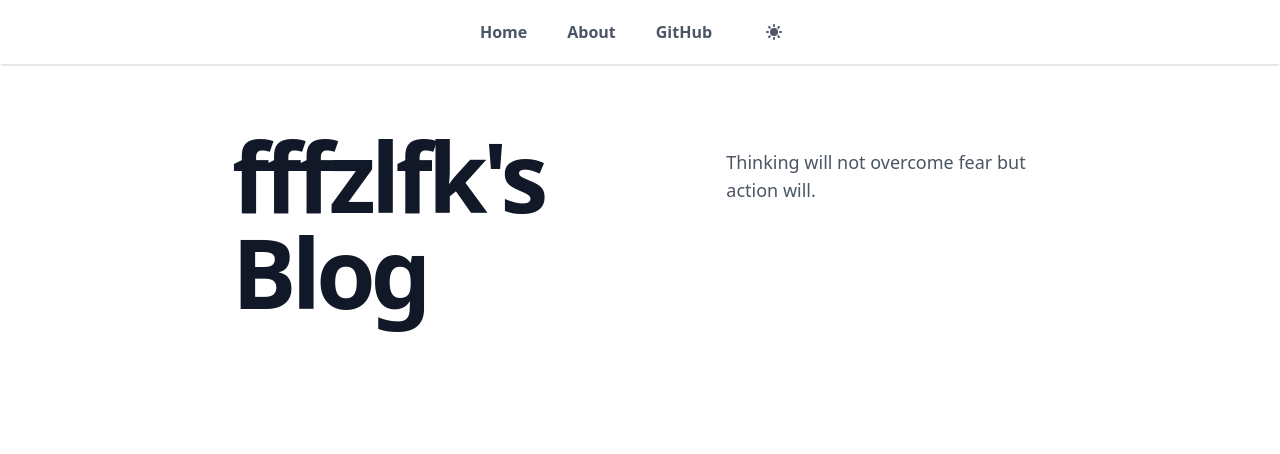
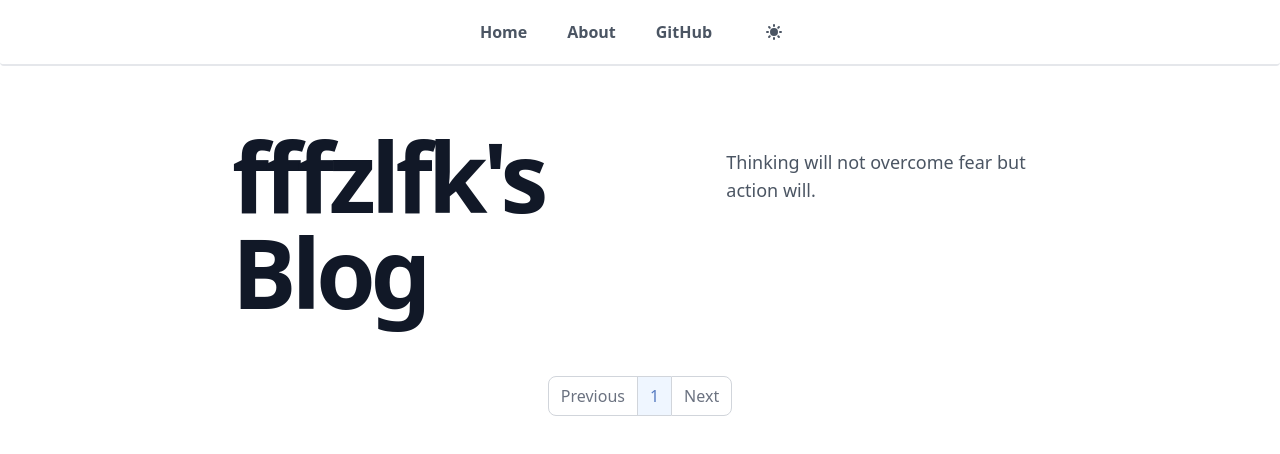
Before and after one commit to fffzlfk/blog, a Next.js app: page / in a window 1280 px wide. Shown: the top 454 px of the page. Built offline with nearby package versions, Linux system fonts and the light colour scheme; what path would draw is missing.

Commit message:
Feat pagination

```diff
--- a/components/container.js
+++ b/components/container.js
@@ -1,3 +1,3 @@
 export default function Container({ children }) {
-  return <div className="container mx-auto px-10 pt-16 max-w-4xl mb-12">{children}</div>
+  return <div className="container mx-auto px-10 pt-16 max-w-4xl mb-12 flex flex-col justify-center items-center">{children}</div>
 }
--- /dev/null
+++ b/components/pagination.js
@@ -0,0 +1,45 @@
+function Item({ number, onClick, isCurPage }) {
+    return <li><a
+        href="#"
+        id={number}
+        onClick={onClick}
+        className={isCurPage ? "py-2 px-3 text-[#577BC1] bg-blue-50 border border-gray-300 hover:bg-blue-100 hover:text-blue-700 dark:border-gray-700 dark:bg-gray-900 dark:text-white" : "py-2 px-3 leading-tight text-gray-500 bg-white border border-gray-300 hover:bg-gray-100 hover:text-gray-700 dark:bg-gray-800 dark:border-gray-700 dark:text-gray-400 dark:hover:bg-gray-700 dark:hover:text-white"}>
+        {number}
+    </a></li>
+}
+
+export default function Pagination({ count, page, setPage }) {
+    const items = Array(count)
+        .fill(null)
+        .map((_, i) =>
+            <Item
+                number={i + 1}
+                key={i + 1}
+                onClick={e => setPage(p => parseInt(e.target.id))}
+                isCurPage={i + 1 === page} />
+        );
+
+    const onPrevious = () => {
+        if (page > 1) {
+            setPage(page => page - 1);
+            window.location.replace('#');
+        }
+    }
+
+    const onNext = () => {
+        if (page < count) {
+            setPage(page => page + 1);
+            window.location.replace('#');
+        }
+    }
+
+    return (
+        <nav className="">
+            <ul className="inline-flex -space-x-px">
+                <li key={0}><a onClick={onPrevious} className="select-none py-2 px-3 ml-0 leading-tight text-gray-500 bg-white rounded-l-lg border border-gray-300 hover:bg-gray-100 hover:text-gray-700 dark:bg-gray-800 dark:border-gray-700 dark:text-gray-400 dark:hover:bg-gray-700 dark:hover:text-white">Previous</a></li>
+                {items}
+                <li key={count + 1}><a onClick={onNext} className="select-none py-2 px-3 leading-tight text-gray-500 bg-white rounded-r-lg border border-gray-300 hover:bg-gray-100 hover:text-gray-700 dark:bg-gray-800 dark:border-gray-700 dark:text-gray-400 dark:hover:bg-gray-700 dark:hover:text-white">Next</a></li>
+            </ul>
+        </nav>
+    )
+}
--- a/pages/index.js
+++ b/pages/index.js
@@ -8,8 +8,16 @@ import { HOME_NAME } from '../lib/constant'
 import Container from '../components/container'
 import Intro from '../components/intro'
 import MoreStories from '../components/more-stories'
+import { useState } from 'react'
+import Pagination from '../components/pagination'
+
+const MAX_POSTS = 6;
 
 export default function Index({ posts }) {
+  const [page, setPage] = useState(1);
+  const count = Math.round((posts.length + MAX_POSTS - 1) / MAX_POSTS);
+  posts = posts.slice((page - 1) * MAX_POSTS, (page - 1) * MAX_POSTS + MAX_POSTS);
+
   return (
     <Layout>
       <Head>
@@ -18,6 +26,11 @@ export default function Index({ posts }) {
       <Container>
         <Intro />
         {posts.length > 0 && <MoreStories posts={posts} />}
+        <Pagination
+          count={count}
+          page={page}
+          setPage={setPage}
+        />
       </Container>
     </Layout>
   )
--- a/public/assets/shiki-theme.css
+++ b/public/assets/shiki-theme.css
@@ -1,4 +1,4 @@
 .shiki code {
-	font-family: 'Source Code Pro';
+	font-family: 'Source Code Pro', Consolas, Menlo, Monaco, 'Lucida Console', Liberation Mono, DejaVu Sans Mono, Bitstream Vera Sans Mono, Courier New, monospace, serif;
 	font-size: 0.95em;
 }
--- a/tailwind.config.js
+++ b/tailwind.config.js
@@ -15,14 +15,16 @@ module.exports = {
             },
             'a': {
               'color': '#577BC1',
-              'text-decoration': 'none'
+              'text-decoration': 'none',
             },
             'a:hover': {
               'color': '#ff7e79',
             },
             'a:focus': {
               'outline-offset': '-2px'
-            }
+            },
+            'word-wrap': 'break-word',
+            'word-break': 'break-all'
           },
         },
       },
```
Also changed, not shown: posts/从模板元编程到constexpr(C++).md (renamed from posts/从模板元编程到constexp(C++)r.md).
